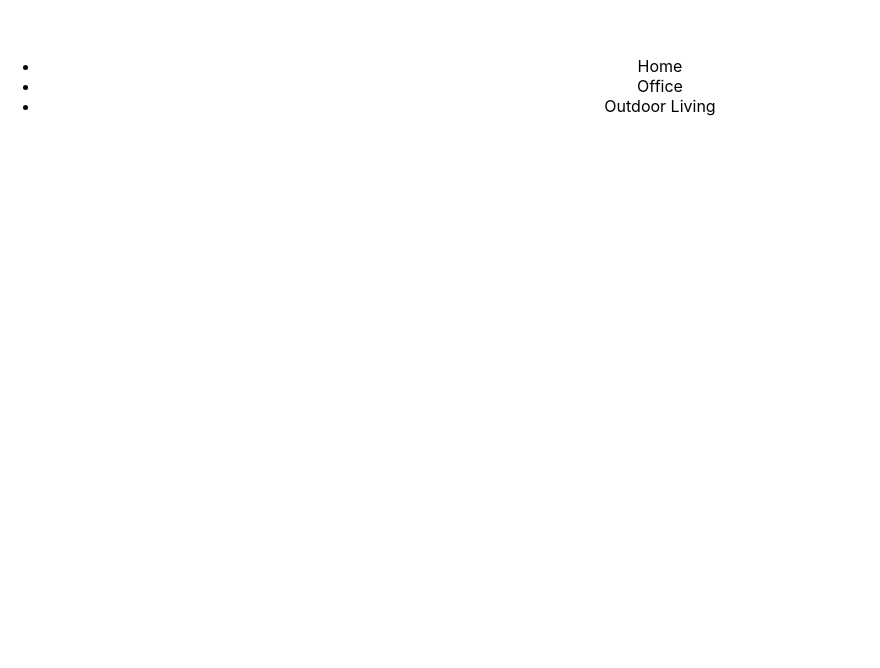
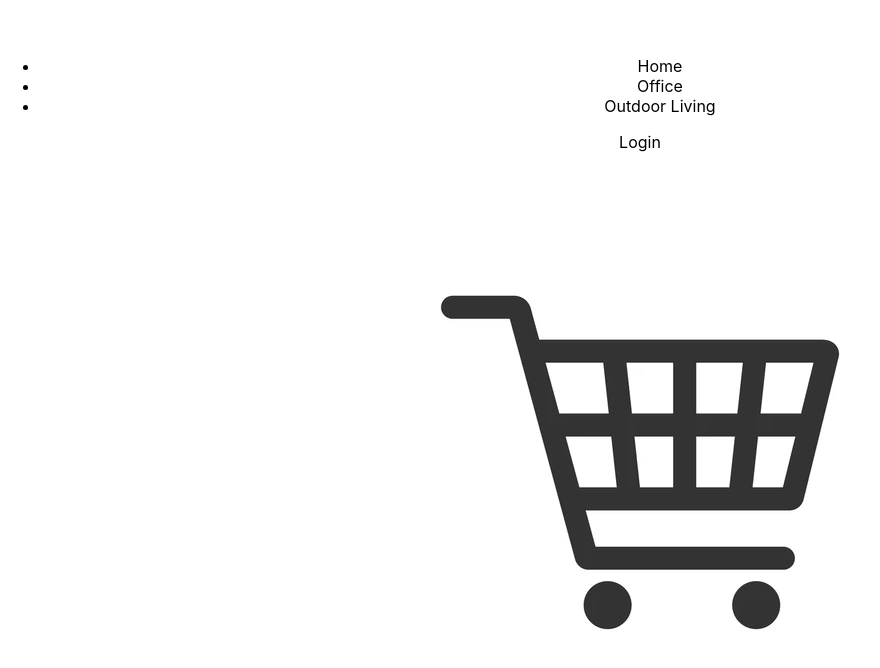
Before and after one commit to v-mahajan/React, a React (Create React App) app in the folder eCommerce/my-ecom-site/: page / in a window 1280 px wide. Shown: the part 1178-1846 px from the top of the page, without its empty margins (0-880 px from the left). Before the commit the page ends 1310 px from the top, so only its background shows below. Built offline with nearby package versions, Linux system fonts and the light colour scheme.

Commit message:
ecommerce project changes

```diff
--- a/eCommerce/my-ecom-site/src/Components/Navbar.css
+++ b/eCommerce/my-ecom-site/src/Components/Navbar.css
@@ -0,0 +1,3 @@
+.navbar{
+    display: flex;
+}
--- a/eCommerce/my-ecom-site/src/Components/Navbar.jsx
+++ b/eCommerce/my-ecom-site/src/Components/Navbar.jsx
@@ -1,5 +1,6 @@
 import React from 'react'
 import logo from '../images/logo.jpeg';
+import cartIcon from '../images/cart.webp';
 
 export const Navbar = () => {
   return (
@@ -15,8 +16,12 @@ export const Navbar = () => {
                 <li>Outdoor Living</li>
             </ul>
         </div>
-        <div className="navbar-login"></div>
-        <div className="navbar-cart"></div>
+        <div className="navbar-login">
+          <btn>Login</btn>
+        </div>
+        <div className="navbar-cart">
+          <img src={cartIcon} alt="cart icon failed to load"/>
+        </div>
       </div>
 
     </div>
```
Also changed, not shown: 1 other file (tests, documents, lock files or other folders).
